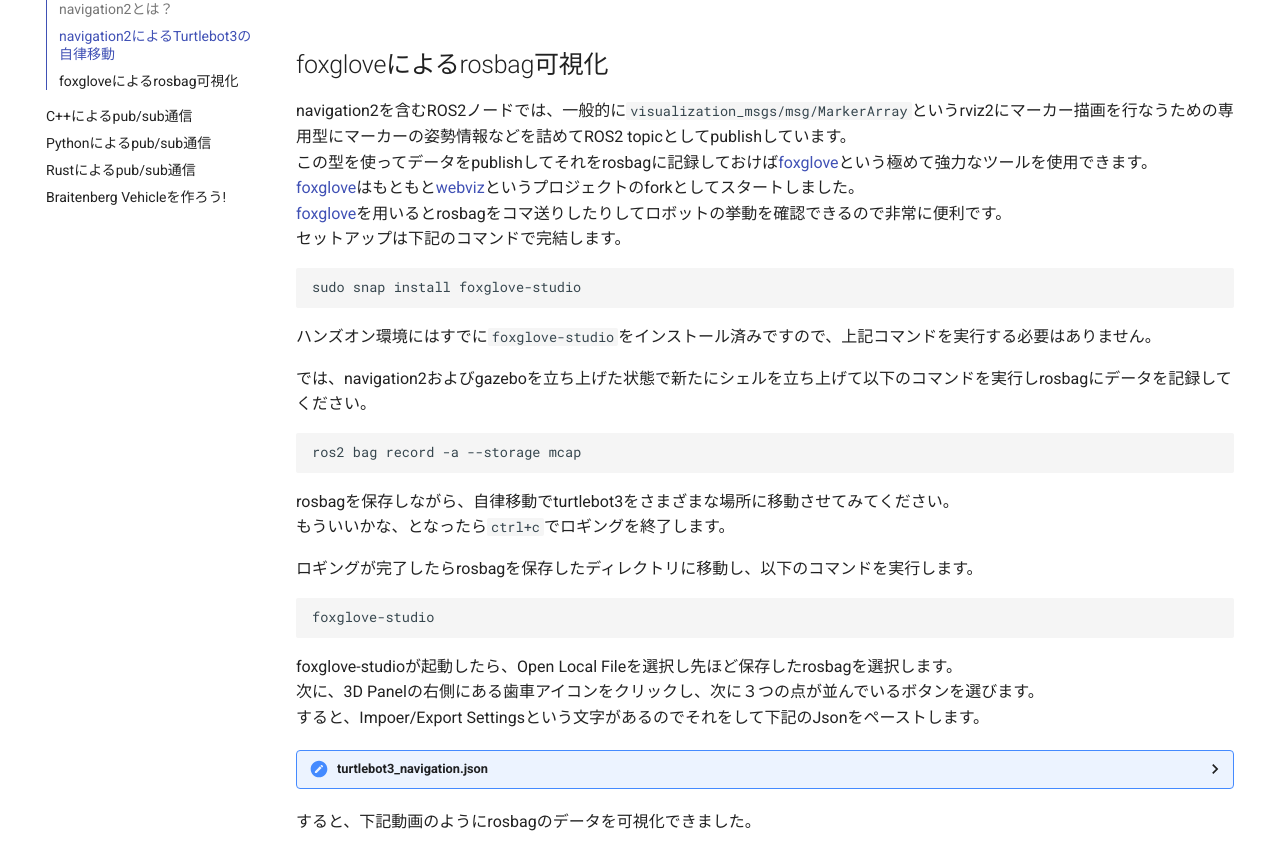
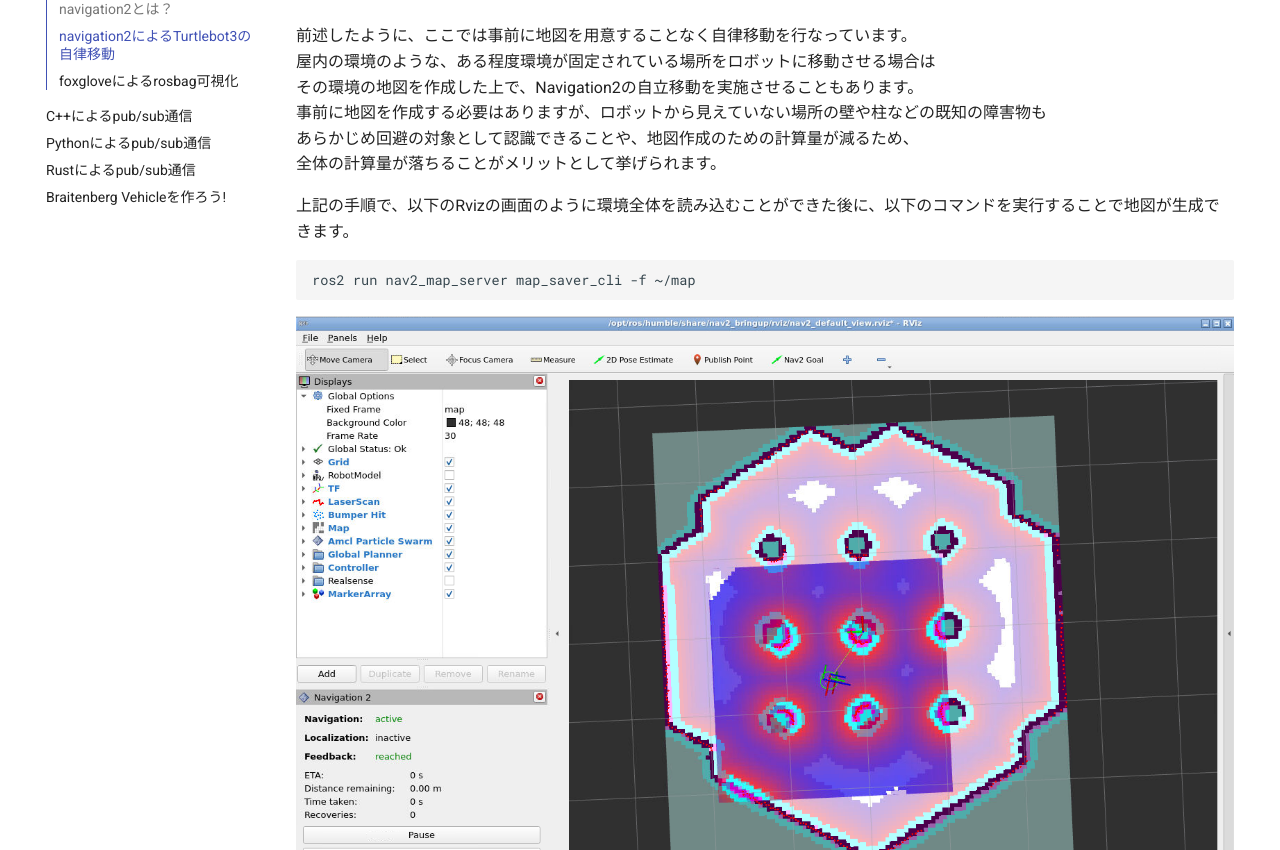
Before and after one commit to OUXT-Polaris/ros_handson, an MkDocs documentation site: the page built from docs/navigation2.md, in a window 1280 px wide and 1400 px high, scrolled down 1955 px. Shown: the part 234-1084 px from the top of the window. Built offline with MkDocs 1.6.1 and Material for MkDocs 9.7.7, drawn with Linux system fonts in a browser that asks for light colours; nearby versions of some CDN libraries; comment, search, counter and statistics services are not loaded; some of the changed text lies outside the part shown; grey boxes are pictures that could not be loaded.

Commit message:
add page of nav2 with map
- modified nav2
- add page of nav2 with map
- add images

````diff
--- a/docs/navigation2.md
+++ b/docs/navigation2.md
@@ -10,14 +10,14 @@
 navigation2には[かなり詳細なドキュメント](https://navigation.ros.org/getting_started/index.html)が用意されており、自分のロボットに適用する際の大きな助けになるでしょう。
 
 本教材では、navigation2を用いてgazebo上にspawnさせたturtlebot3をSLAMアルゴリズムで地図作成しながら自律移動させます。
-では、早速実際ハンズオン環境でnavigation2を使ってロボットを自律移動させていきましょう。
+では、早速実際にハンズオン環境でnavigation2を使ってロボットを自律移動させていきましょう。
 
 ## navigation2によるTurtlebot3の自律移動
 
 ターミナルを起動し、以下のコマンドを叩いてgazeboを立ち上げ、その世界にturtlebot3を召喚しましょう。
 
 ```bash
-ros2 launch turtlebot3_gazebo turtlebot3_house.launch.py
+ros2 launch turtlebot3_gazebo turtlebot3_world.launch.py
 ```
 
 次に、下記のコマンドでnavigation2を起動します。
@@ -128,6 +128,24 @@
 rviz2上で2D Goal Poseボタンをおして緑の矢印でゴール姿勢を指定するとロボットが自動的に指定地点に向かいます。
 
 <iframe width="1280" height="720" src="https://www.youtube.com/embed/-XdvmhwDhmo" title="YouTube video player" frameborder="0" allow="accelerometer; autoplay; clipboard-write; encrypted-media; gyroscope; picture-in-picture; web-share" allowfullscreen></iframe>
+
+前述したように、ここでは事前に地図を用意することなく自律移動を行なっています。
+屋内の環境のような、ある程度環境が固定されている場所をロボットに移動させる場合は
+その環境の地図を作成した上で、Navigation2の自立移動を実施させることもあります。
+事前に地図を作成する必要はありますが、ロボットから見えていない場所の壁や柱などの既知の障害物も
+あらかじめ回避の対象として認識できることや、地図作成のための計算量が減るため、
+全体の計算量が落ちることがメリットとして挙げられます。
+
+上記の手順で、以下のRvizの画面のように環境全体を読み込むことができた後に、以下のコマンドを実行することで地図が生成できます。
+
+```bash
+ros2 run nav2_map_server map_saver_cli -f ~/map
+```
+
+![](images/preparation_making_map.png)
+
+この地図を使用した自立移動の方法については、[地図を使用したnavigation2での自律移動](navigation_with_map.md)で解説します。
+
 
 ## foxgloveによるrosbag可視化
 
````
Also changed, not shown: docs/navigation_with_map.md (added, +30 -0 lines), docs/images/preparation_making_map.png (added), docs/images/rviz_launched_nav_with_map.png (added).
